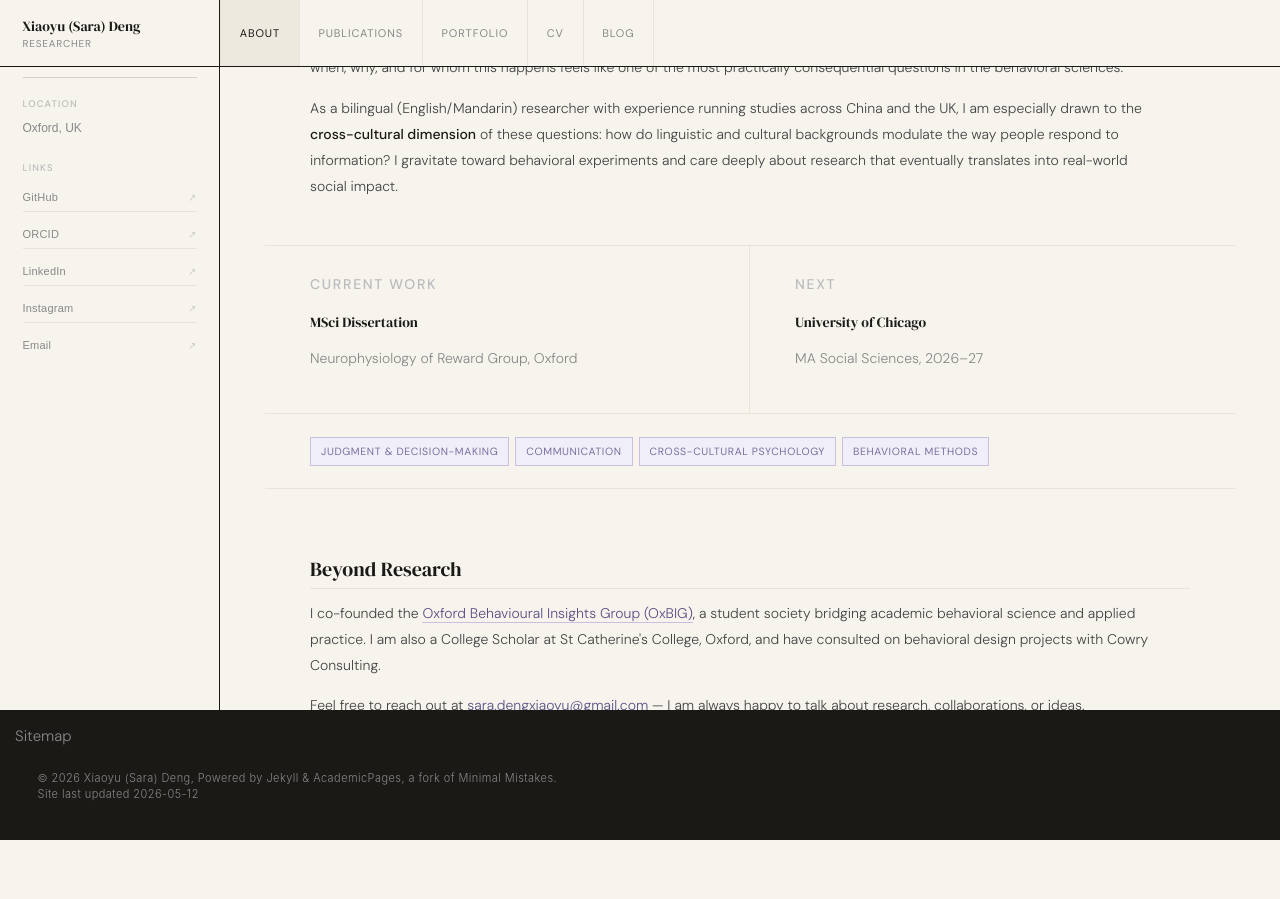
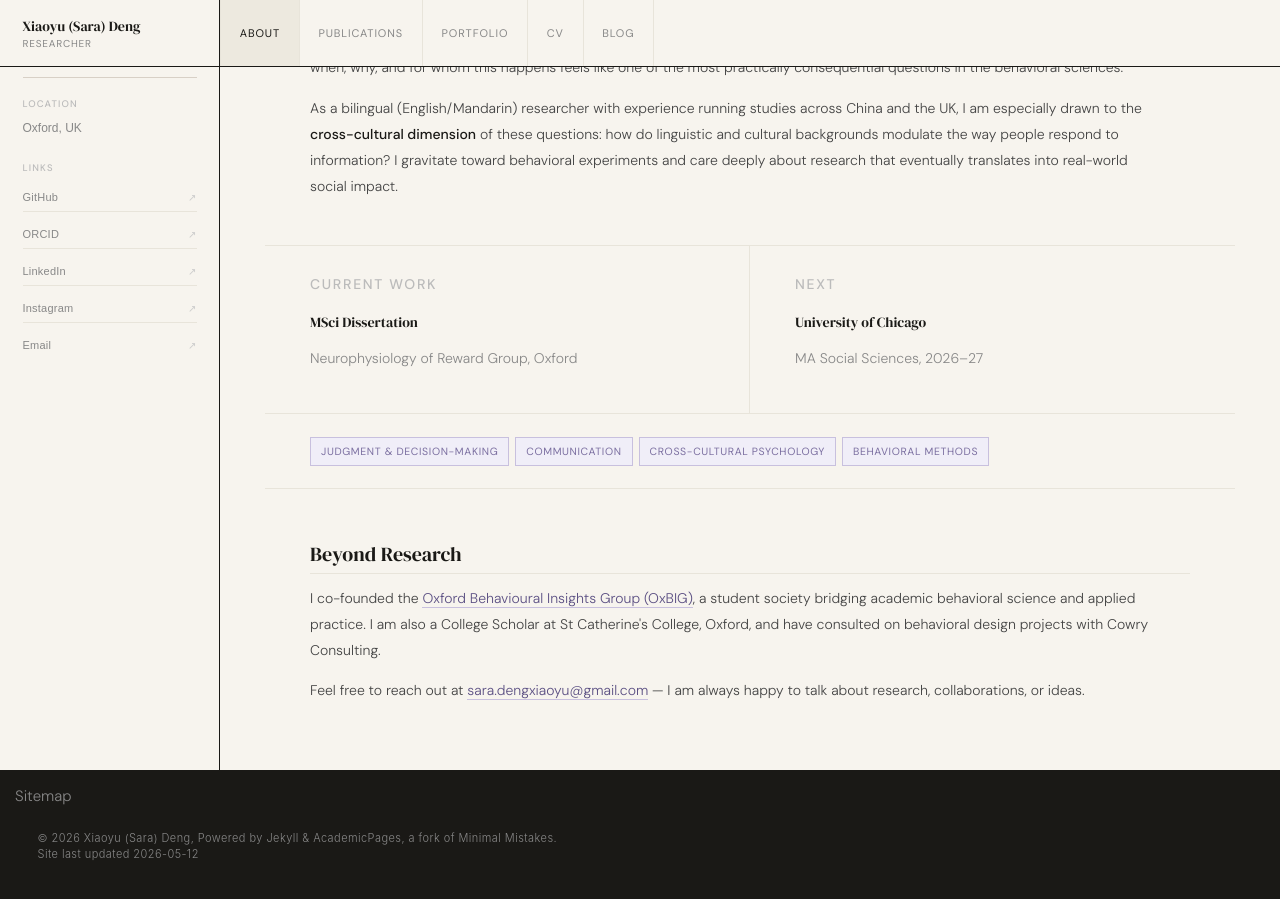
Before and after one commit to saradeng713/saradeng713.github.io, a Jekyll site: the page built from _pages/about.md, in a window 1280 px wide and 900 px high, scrolled down 357 px. Built offline with Jekyll 4.4.1, drawn with Linux system fonts in a browser that asks for light colours; a script that is not in the unit is left out; before the commit the page ends 1197 px from its top, so only the background shows below that.

Commit message:
Update about.md

```diff
--- a/_pages/about.md
+++ b/_pages/about.md
@@ -42,7 +42,7 @@ redirect_from:
     <span class="sd-tag">Behavioral Methods</span>
   </div>
 
-  <div class="sd-about__body" style="border-top: 1px solid var(--rule-light); padding-top: 2rem; padding-bottom: 5rem;">
+  <div class="sd-about__body" style="border-top: 1px solid var(--rule-light); padding-top: 1rem; padding-bottom: 10rem;">
     <h2 class="sd-about__h2">Beyond Research</h2>
     <p>I co-founded the <a href="https://www.linkedin.com/company/oxbig/posts/?feedView=all" target="_blank">Oxford Behavioural Insights Group (OxBIG)</a>, a student society bridging academic behavioral science and applied practice. I am also a College Scholar at St Catherine's College, Oxford, and have consulted on behavioral design projects with Cowry Consulting.</p>
     <p>Feel free to reach out at <a href="mailto:sara.dengxiaoyu@gmail.com">sara.dengxiaoyu@gmail.com</a> — I am always happy to talk about research, collaborations, or ideas.</p>
```
